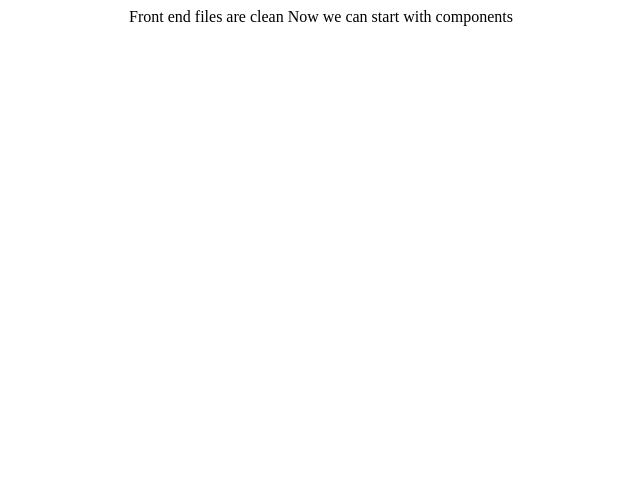
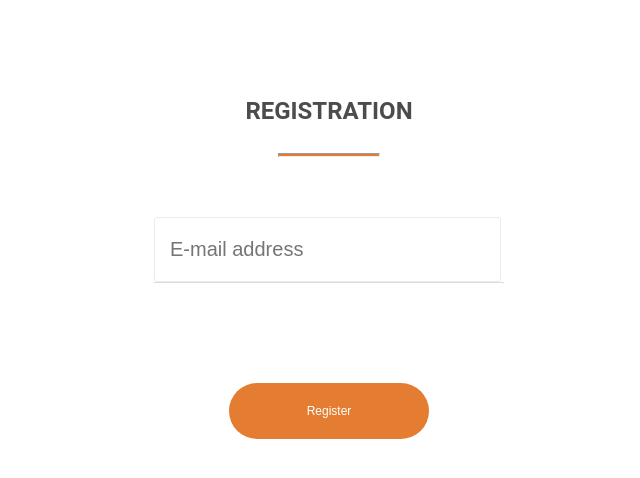
Before and after one commit to KewinAl/Voucher-Wallet-V1, a React (Create React App) app in the folder frontend/: page /registration in a window 1280 px wide. Shown: the top 478 px of the page, without its empty margins (319-959 px from the left). Built offline with nearby package versions, Linux system fonts and the light colour scheme.

Commit message:
setup for App.js and index.js is done

```diff
--- a/frontend/package.json
+++ b/frontend/package.json
@@ -11,7 +11,8 @@
     "react-router-dom": "^6.8.0",
     "react-scripts": "5.0.1",
     "redux": "^4.2.1",
-    "sass": "^1.57.1"
+    "sass": "^1.57.1",
+    "styled-components": "^5.3.6"
   },
   "scripts": {
     "start": "react-scripts start",
--- a/frontend/src/App.js
+++ b/frontend/src/App.js
@@ -1,11 +1,15 @@
 
 import './App.css';
+import {Route, Routes} from "react-router-dom";
+import Registration from "./Pages/Registration";
 
 function App() {
   return (
     <div className="App">
-        Front end files are clean
-      Now we can start with components
+        <Routes>
+          <Route path='/registration' element ={<Registration/>}/>
+
+        </Routes>
     </div>
   );
 }
--- /dev/null
+++ b/frontend/src/Pages/Registration/Registration.styles.js
@@ -0,0 +1,83 @@
+import styled from 'styled-components'
+
+export const RegistrationPage = styled.div`
+display: flex;
+flex-direction: column;
+justify-content: flex-start;
+height: 98vh;
+width: 100vw;
+`
+
+export const RegistrationForm = styled.div`
+height: 90%;
+display: flex;
+flex-direction: column;
+justify-content: center;
+align-items: center;
+
+h2 {
+  width: 357px;
+  text-align: center;
+  height: 28px;
+  font-style: normal;
+  font-weight: 700;
+  font-size: 24px;
+  color: #4C4C4C;
+  font-family: 'Roboto';
+}
+  hr {
+    background: #E47D31;
+    height: 2px;
+    width: 100px;
+  }
+
+form {
+  height: 447px;
+  width: 340px;
+  display: flex;
+  flex-direction: column;
+  align-items: center;
+}
+
+input {
+  margin-top: 20px;
+  width: 330px;
+  padding: 20px 0;
+  display: flex;
+  align-items: flex-end;
+  border: 1px solid #EBEBEB;
+  border-radius: 3px;
+  padding-left: 15px;
+  font-size: 20px;
+}
+
+input:focus {
+  border: none;
+  background-color: #dddddd;
+}
+
+span {
+  width: 350px;
+  display: flex;
+  align-items: center;
+  border-bottom: 1px solid #ddd;
+}
+
+img {
+  margin-top: 15px;
+}
+
+button {
+  width: 200px;
+  height:56px;
+  background: #E47D31;
+  border-radius: 28px;
+  font-size: 12px;
+  color: white;
+  border: none;
+  padding: 15px 25px;
+  margin-top: 100px;
+  cursor: pointer;
+
+}
+`
--- /dev/null
+++ b/frontend/src/Pages/Registration/index.js
@@ -0,0 +1,54 @@
+import React, {useState} from "react"
+import {useDispatch} from "react-redux";
+import axios from "axios";
+import {setEmail} from "../../Store/authSlice";
+import {useNavigate} from "react-router-dom";
+import {RegistrationForm,RegistrationPage} from "./Registration.styles";
+
+
+const Registration = () => {
+    const [newEmail, setNewEmail] = useState('');
+    const [newWarning, setNewWarning] = useState('');
+    const dispatch = useDispatch();
+    const navigate = useNavigate();
+
+    const handleChange = e => {
+        if (e.target.name === "email") {
+            setNewEmail(e.target.value);
+        }
+    }
+    const handleRegistration = e => {
+        e.preventDefault();
+
+        const data = {
+            email: newEmail,
+        };
+        axios.post("http://localhost:8000/backend/api/registration", data).then(res => {
+            console.log(res);
+            dispatch(setEmail(newEmail));
+            navigate("/Congratulations");
+        }).catch(error => {
+            console.log(error);
+            setNewWarning(error.message);
+        });
+
+    }
+    return (
+        <>
+            <RegistrationPage>
+                <RegistrationForm>
+                    <h2>REGISTRATION</h2>
+                    <hr></hr>
+                    <p>{newWarning}</p>
+                    <form onSubmit={handleRegistration}>
+        <span>
+        <input name="email" type="email" placeholder={'E-mail address'} value={newEmail} onChange={handleChange}/>
+        </span>
+                        <button type="submit">Register</button>
+                    </form>
+                </RegistrationForm>
+            </RegistrationPage>
+
+        </>)
+}
+export default Registration;
--- a/frontend/src/index.js
+++ b/frontend/src/index.js
@@ -3,6 +3,8 @@ import ReactDOM from 'react-dom/client';
 import App from './App';
 import rootStore from "./Store/rootStore";
 import {setAuth} from "./Store/authSlice";
+import {Provider} from "react-redux";
+import {BrowserRouter} from "react-router-dom";
 
 const getAuthFromLocalStorage = () => {
     let authData = {}
@@ -21,9 +23,11 @@ rootStore.dispatch(setAuth(getAuthFromLocalStorage()))
 const root = ReactDOM.createRoot(document.getElementById('root'));
 root.render(
     <>
-
-    <App />
+        <Provider store={rootStore}>
+            <BrowserRouter>
+                <App/>
+            </BrowserRouter>
+        </Provider>
 
     </>
-
 );
```
Also changed, not shown: 1 other file (tests, documents, lock files or other folders). Lines whose indentation alone changed are shown as unchanged.
